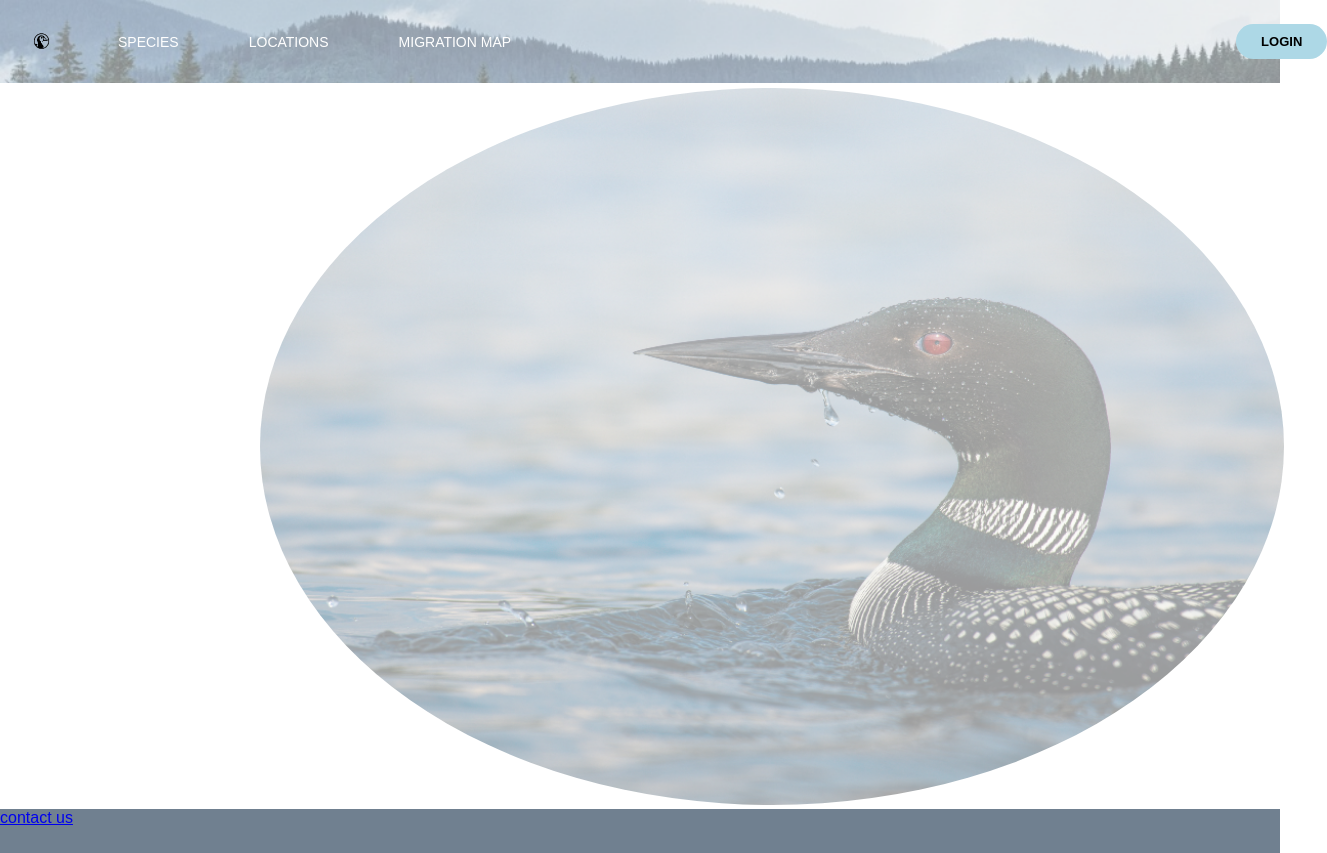
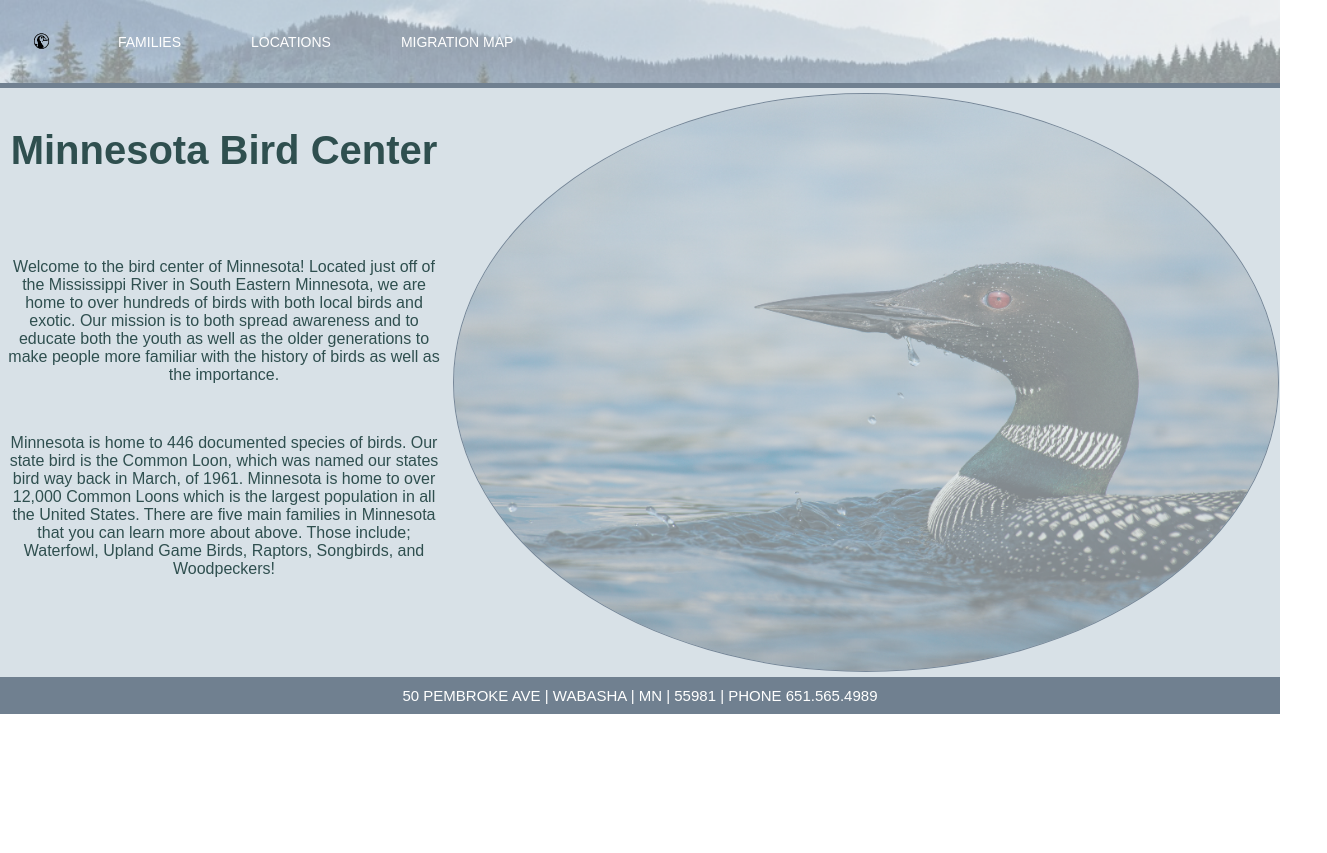
Before and after one commit to beck1941/Bird_Homepage, a website: page index.html in a window 1280 px wide. Shown: the whole page, 1327 px wide, since content can reach past the window. After the commit the page ends 800 px from the top, so only its background shows below. Drawn offline with Linux system fonts and the light colour scheme.

Commit message:
Split middle of screen into left and right, added the footer, along with the text for the homepage. (Flexbox)

```diff
--- a/index.html
+++ b/index.html
@@ -9,7 +9,7 @@
 <div class="container">
 
     <section class="header">
-        <nav class="topnav">
+        <nav class="top-nav">
             <ul>
 
                     <a href="#">
@@ -18,7 +18,7 @@
 
 
                 <li>
-                    <a href="#">Species</a>
+                    <a href="#">Families</a>
 
                     <ul class="dropdown1">
                         <li><a href="#">Waterfowl</a></li>
@@ -40,19 +40,51 @@
             </ul>
         </nav>
 
-        <div class="login">
-            <a href="#"><b>Login</b></a>
-        </div>
+
     </section>
 
     <section class="middle">
-        <img src="files/loonbackground.png" alt="loon background">
+
+        <section class="left-side">
+
+            <h3>
+                Minnesota Bird Center
+            </h3>
+
+            <p>
+                    Welcome to the bird center of Minnesota! Located just off of
+                the Mississippi River in South Eastern Minnesota, we are home
+                to over hundreds of birds with both local  birds and exotic.
+                Our mission is to both spread awareness and to educate both
+                the youth as well as the older generations to make people more
+                familiar with the history of birds as well as the importance.
+            </p>
+
+            <p>
+                Minnesota is home to 446 documented species of birds. Our state
+                bird is the Common Loon, which was named our states bird way back
+                in March, of 1961. Minnesota is home to over 12,000 Common Loons
+                which is the largest population in all the United States. There
+                are five main families in Minnesota that you can learn more about
+                above. Those include; Waterfowl, Upland Game Birds, Raptors, Songbirds,
+                and Woodpeckers!
+
+            </p>
+
+        </section>
+
+        <section class="right-side">
+            <img src="files/loonbackground.png" alt="loon background">
+        </section>
+
     </section>
 
     <section class="bottom">
-        <nav class="bottomnav">
-            <a href="#">contact us</a>
-        </nav>
+
+        <footer>
+            50 PEMBROKE AVE | WABASHA | MN | 55981 | PHONE 651.565.4989
+        </footer>
+
     </section>
 
 </div>
--- a/styles.css
+++ b/styles.css
@@ -6,17 +6,16 @@ body {
         width: auto;
         height: auto;
 
-    }
-
-
         section.header {
             display: flex;
+            flex-direction: row;
             align-items: center;
             width: 100%;
             background-image: url("files/output-onlinepngtools.png");
             background-size: cover;
+            border-bottom: slategray 5px solid;
 
-        > nav.topnav {
+            > nav.top-nav {
                 width: auto;
                 align-items: center;
                 margin-right: 690px;
@@ -59,6 +58,7 @@ body {
                     margin: 0;
                     text-align: center;
                 }
+
                 ul li:last-child a {
                     white-space: nowrap;
                 }
@@ -96,8 +96,6 @@ body {
                 text-transform: uppercase;
 
 
-
-
                 img {
                     width: 33px;
                     vertical-align: middle;
@@ -113,7 +111,7 @@ body {
 
         }
 
-        div.login{
+        div.login {
             width: auto;
             border-radius: 20px;
             background-color: lightblue;
@@ -123,8 +121,7 @@ body {
             margin-right: 50px;
 
 
-
-            a{
+            a {
                 color: black;
                 text-decoration: none;
                 text-transform: uppercase;
@@ -140,20 +137,59 @@ body {
     }
 
     section.middle {
+
+        display: flex;
+        flex-direction: row;
+        background-color: #d8e1e7;
+
+        .left-side {
+            display: flex;
+            flex-direction: column;
+            width: 35%;
+
+            h3 {
+                font-size: 40px;
+                text-align: center;
+                color: darkslategrey;
+            }
+
+            p {
+                font-size: 16px;
+                color: darkslategrey;
+                text-align: center;
+                padding-top: 40px;
+                margin: 5px;
+            }
+        }
+
+
+        .right-side {
+            display: flex;
+            flex-direction: row;
+            width: 65%;
+
+
+
             img {
                 height: auto;
-            width: 80%;
-            margin-top: 5px;
-            margin-left: 260px;
+                width: 99%;
+                margin: 5px;
                 border-radius: 60%;
+                border: 1px solid lightslategrey;
+            }
+        }
+
+
+    }
+
+    footer {
+        display: flex;
+        flex-direction: column;
+        background-color: slategrey;
+        color: white;
+        font-size:15px;
+        text-align: center;
+        padding: 10px 0;
     }
 
 }
-
-    section.bottom {
-        display: flex;
-        flex-direction: column;
-        width: auto;
-        height: 44px;
-        background-color: slategrey;
-    }
```
Lines whose indentation alone changed are shown as unchanged.
